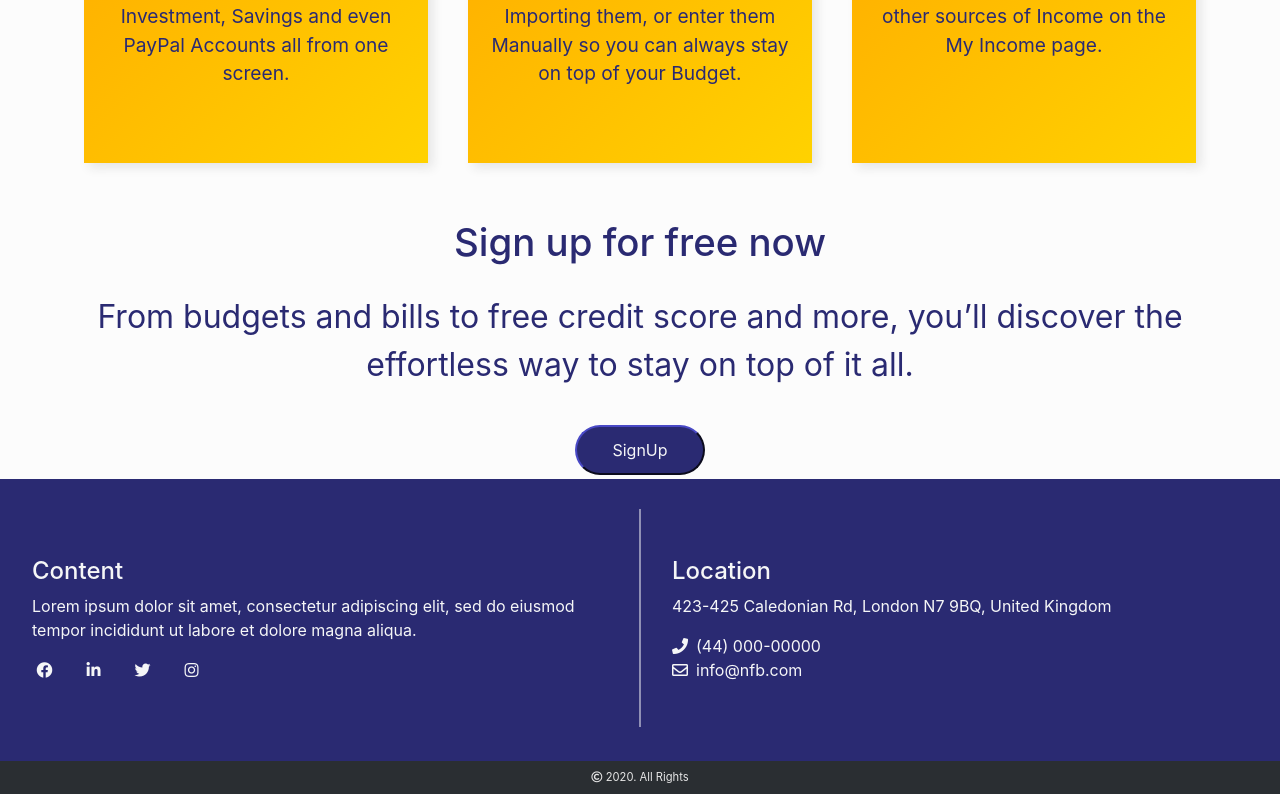
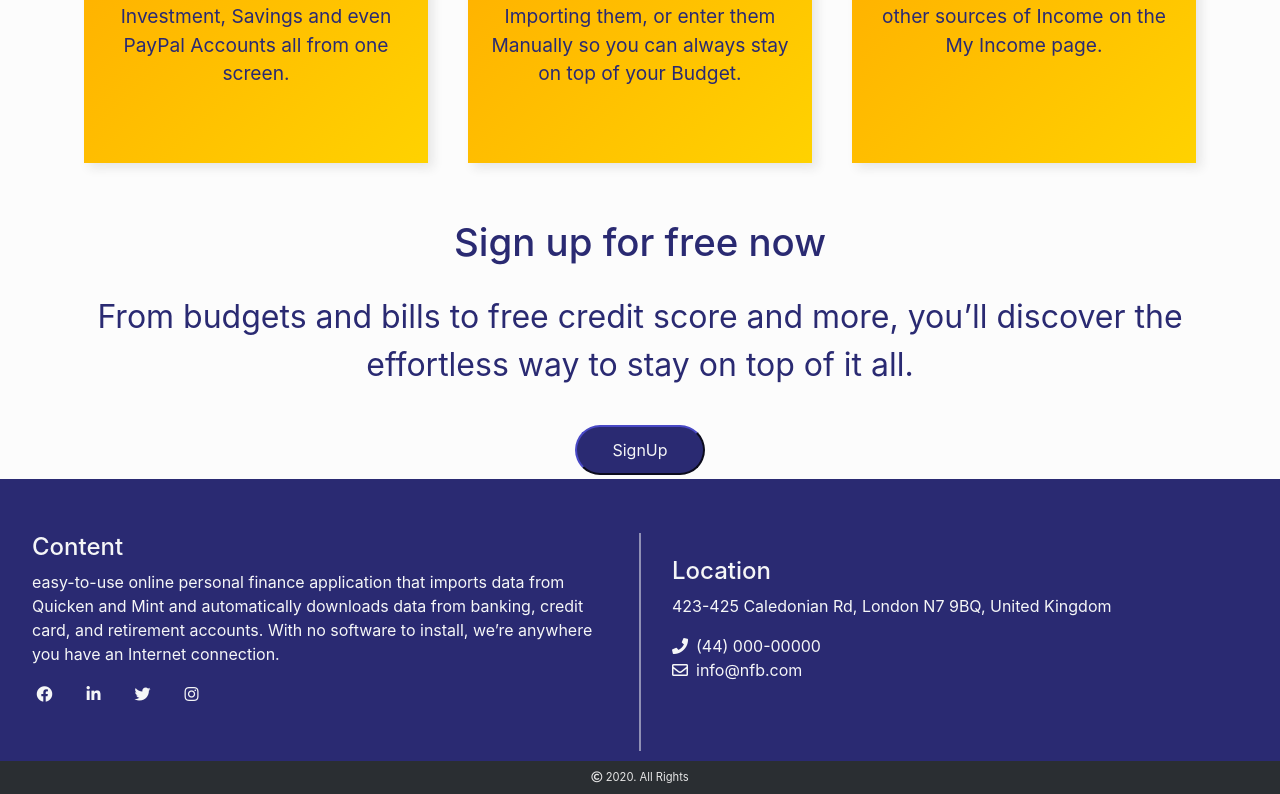
Before and after one commit to uriel87/nfbclient, a React (Create React App) app: page / in a window 1280 px wide. Shown: the part 1824-2618 px from the top of the page. Built offline with nearby package versions, Linux system fonts and the light colour scheme; a web font is replaced by a local one.

Commit message:
fix css bugs

```diff
--- a/public/index.html
+++ b/public/index.html
@@ -9,7 +9,7 @@
     <link rel="apple-touch-icon" href="../src/images/nfb.png" />
     <link rel="manifest" href="%PUBLIC_URL%/manifest.json" />
     <link rel="stylesheet" href="https://use.fontawesome.com/releases/v5.7.0/css/all.css" integrity="sha384-lZN37f5QGtY3VHgisS14W3ExzMWZxybE1SJSEsQp9S+oqd12jhcu+A56Ebc1zFSJ" crossorigin="anonymous">
-    <title>React App</title>
+    <title>NFB - New financial Balance</title>
   </head>
   <body>
     <noscript>You need to enable JavaScript to run this app.</noscript>
--- a/src/app/components/footer/footer.js
+++ b/src/app/components/footer/footer.js
@@ -9,7 +9,7 @@ const Footer = (props) => {
             <div className='footer-info'>
                 <div className="footer-content">
                     <h4>Content</h4>
-                    <p>Lorem ipsum dolor sit amet, consectetur adipiscing elit, sed do eiusmod tempor incididunt ut labore et dolore magna aliqua.</p>
+                    <p>easy-to-use online personal finance application that imports data from Quicken and Mint and automatically downloads data from banking, credit card, and retirement accounts. With no software to install, we’re anywhere you have an Internet connection.</p>
                     <div className='social-media'>
                         <ul>
                             <li><i className="fab fa-facebook"></i></li>
--- a/src/app/components/home/home.scss
+++ b/src/app/components/home/home.scss
@@ -170,7 +170,7 @@
 
 		p {
 			padding: 20px;
-			font-size: 2.5vw;
+			font-size: 	130%;
 		}
 
 		@include btn-signUp();
```
